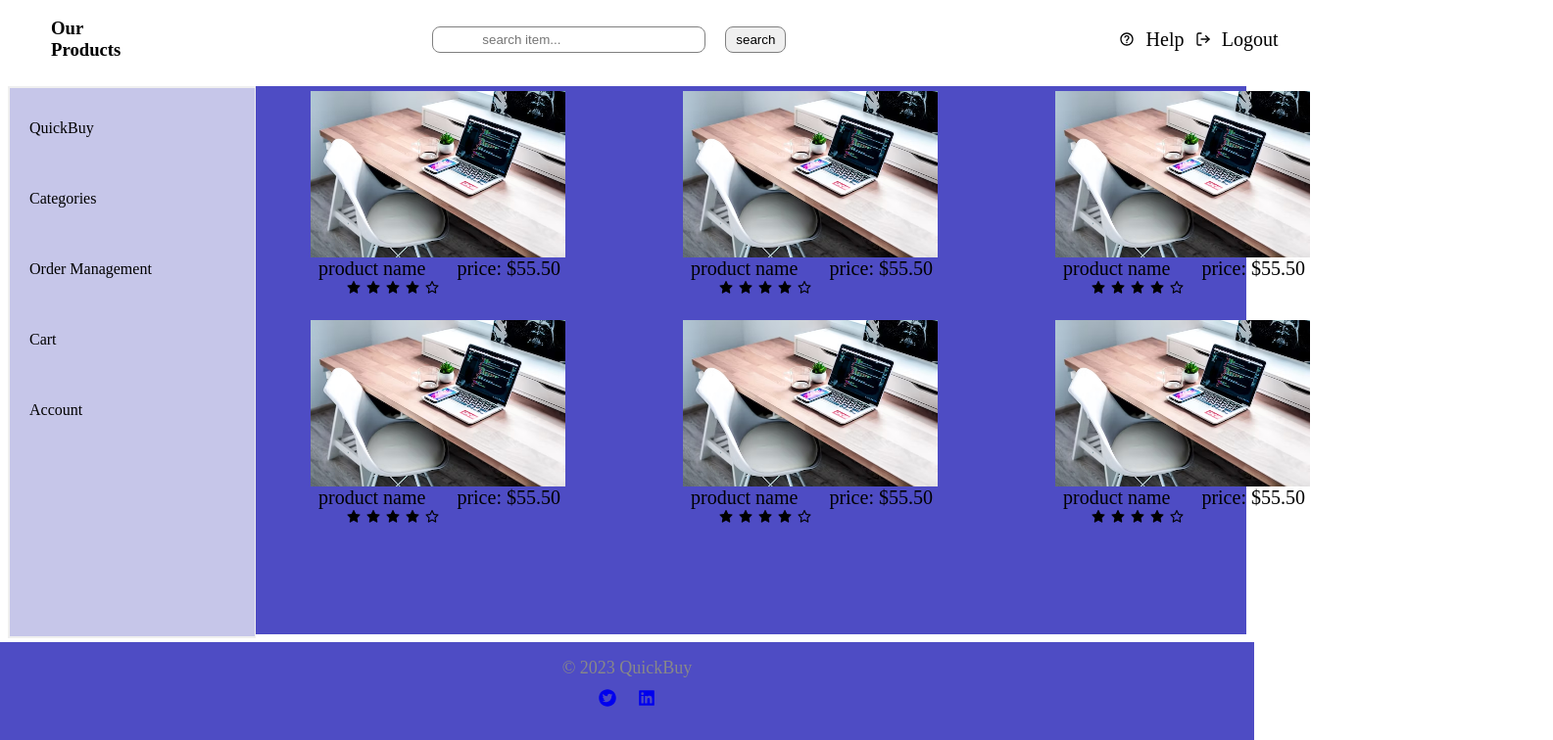
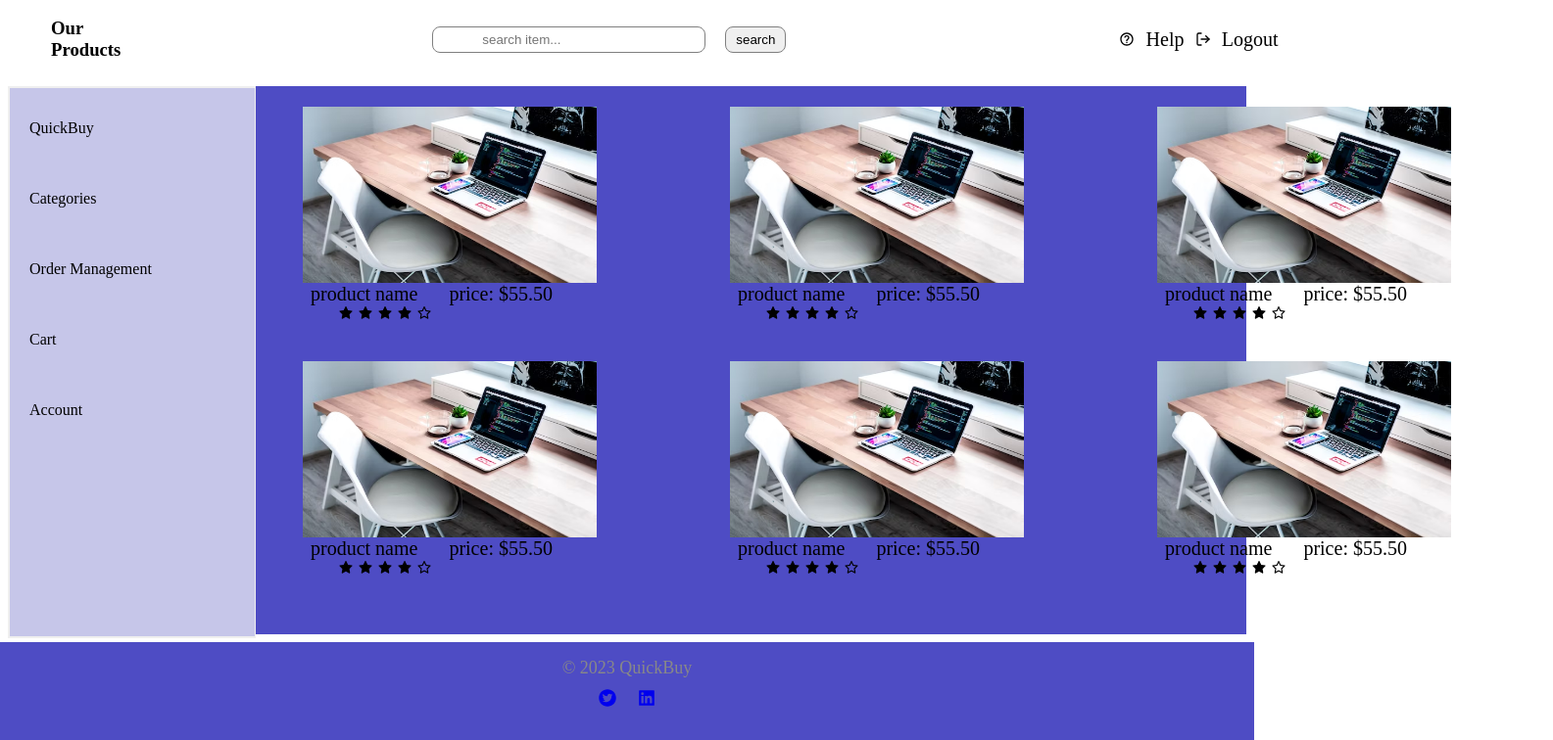
Before and after one commit to Freshia-Njoki/E-commerce-Client, a React (Vite) app: page /dashboard in a window 1280 px wide. Shown: the top 756 px of the page at 98% size, 1585 px wide, since content can reach past the window. Built offline with nearby package versions, Linux system fonts and the light colour scheme.

Commit message:
shipping information flex styling

```diff
--- a/src/components/Categories/Categories.jsx
+++ b/src/components/Categories/Categories.jsx
@@ -15,7 +15,7 @@ function Categories() {
                 <input type="text" placeholder='Search...' style={{ marginLeft: '20rem', padding: '5px 80px', borderRadius: '8px', border: '1px solid grey' }} />
             </div>
 
-            <div className="main-content">
+            <div className="categories-content">
                 <div>
                     <Sidebar className='sidebar'>
                         <Menu menuItemStyles={{
--- a/src/components/Categories/categories.css
+++ b/src/components/Categories/categories.css
@@ -8,11 +8,15 @@
   padding-right: 5rem;
 }
 
-. img {
+.card img {
   width: 300px;
   height: 180px;
+  margin-right: 1rem;
 }
 
+.sidebar {
+  color: black;
+}
 .card {
   /* border: 2px solid red; */
   display: grid;
@@ -20,12 +24,12 @@
   gap: 2.5rem;
 }
 
-.main-content {
+.categories-content {
   display: flex;
+  background-color: #4e4cc4;
   flex-direction: row;
 }
 
 .section {
-  margin-left: 2.5rem;
-  margin-bottom: 1rem;
+  margin: 1rem 0.5rem 1rem 2rem;
 }
--- a/src/components/placeorder/PlaceOrder.jsx
+++ b/src/components/placeorder/PlaceOrder.jsx
@@ -25,12 +25,12 @@ function PlaceOrder() {
                     </div>
                 </div>
                 <div>
-                    <div className="flex">
+                    <div className="customer-info">
 
 
                         <div style={{ paddingLeft: "1rem" }}>
                             <h4>Freshia Ruitha</h4>
-                            <div className='info'>
+                            <div className='information'>
                                 <GrLocation style={{ width: '20px', height: '20px' }} />
                                 <p>Location description</p>
                             </div>
--- a/src/components/placeorder/placeorder.css
+++ b/src/components/placeorder/placeorder.css
@@ -24,14 +24,14 @@
   margin-left: 5rem;
   border-radius: 5px;
 }
-.flex {
+.customer-info {
   margin-top: 1rem;
   display: flex;
-  gap: 50%;
 }
 
-.info {
+.information {
   display: flex;
+
   gap: 1rem;
   margin-top: 0.5rem;
 }
@@ -59,7 +59,7 @@
 .payment-card2 {
   display: flex;
   background-color: white;
-  gap: 40rem;
+  gap: 42.3rem;
   margin: 0.5rem;
 }
 
```
Also changed, not shown: src/components/sidebar.css (deleted).
